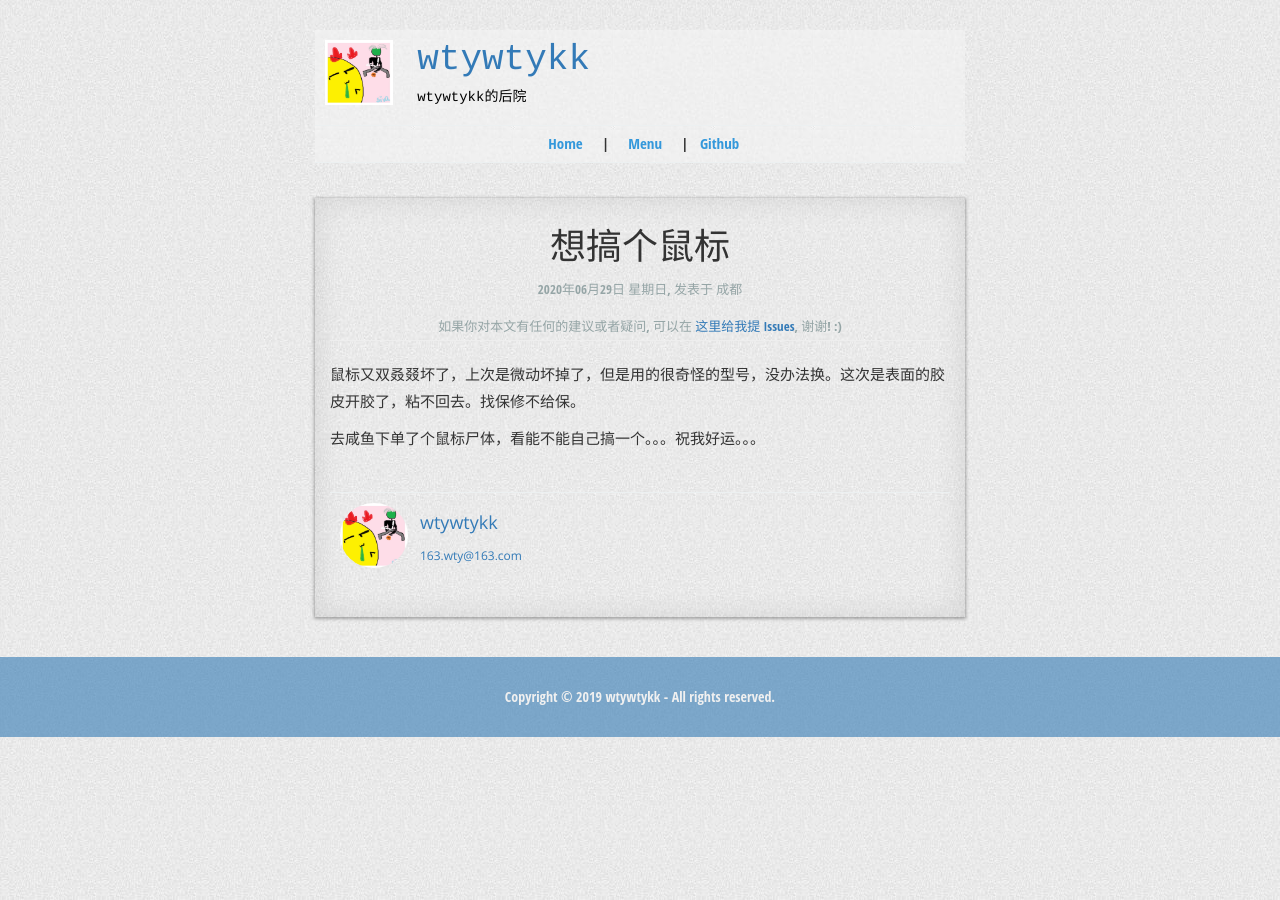
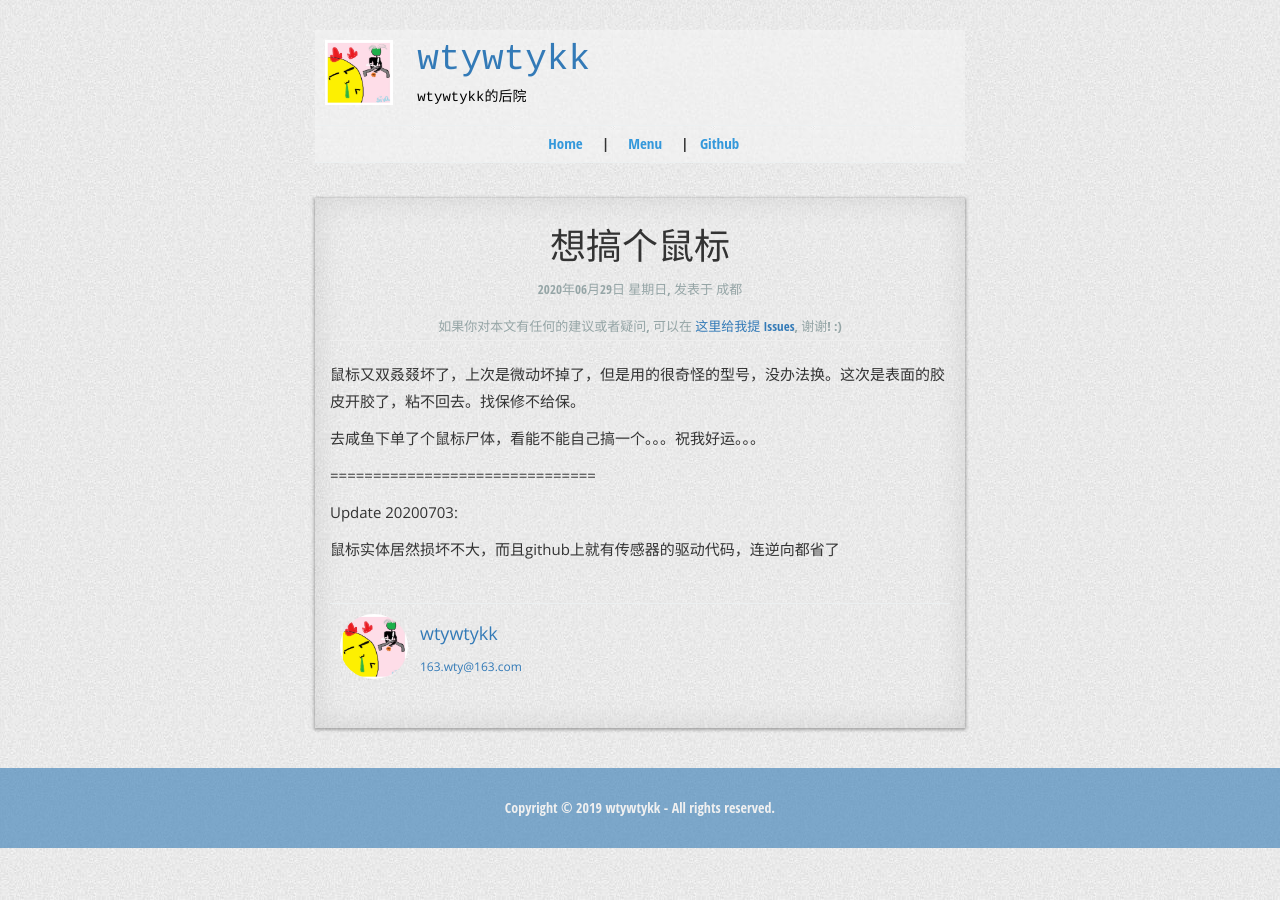
Before and after one commit to wtywtykk/wtywtykk.github.io, a Jekyll site: the page built from _posts/2020-06-29-DIY-Mouse-1.md, in a window 1280 px wide. Built offline with Jekyll 4.4.1, drawn with Linux system fonts in a browser that asks for light colours.

Commit message:
update diy mouse

```diff
--- a/_posts/2020-06-29-DIY-Mouse-1.md
+++ b/_posts/2020-06-29-DIY-Mouse-1.md
@@ -10,3 +10,9 @@
 鼠标又双叒叕坏了，上次是微动坏掉了，但是用的很奇怪的型号，没办法换。这次是表面的胶皮开胶了，粘不回去。找保修不给保。
 
 去咸鱼下单了个鼠标尸体，看能不能自己搞一个。。。祝我好运。。。
+
+===============================
+
+Update 20200703:
+
+鼠标实体居然损坏不大，而且github上就有传感器的驱动代码，连逆向都省了
```
